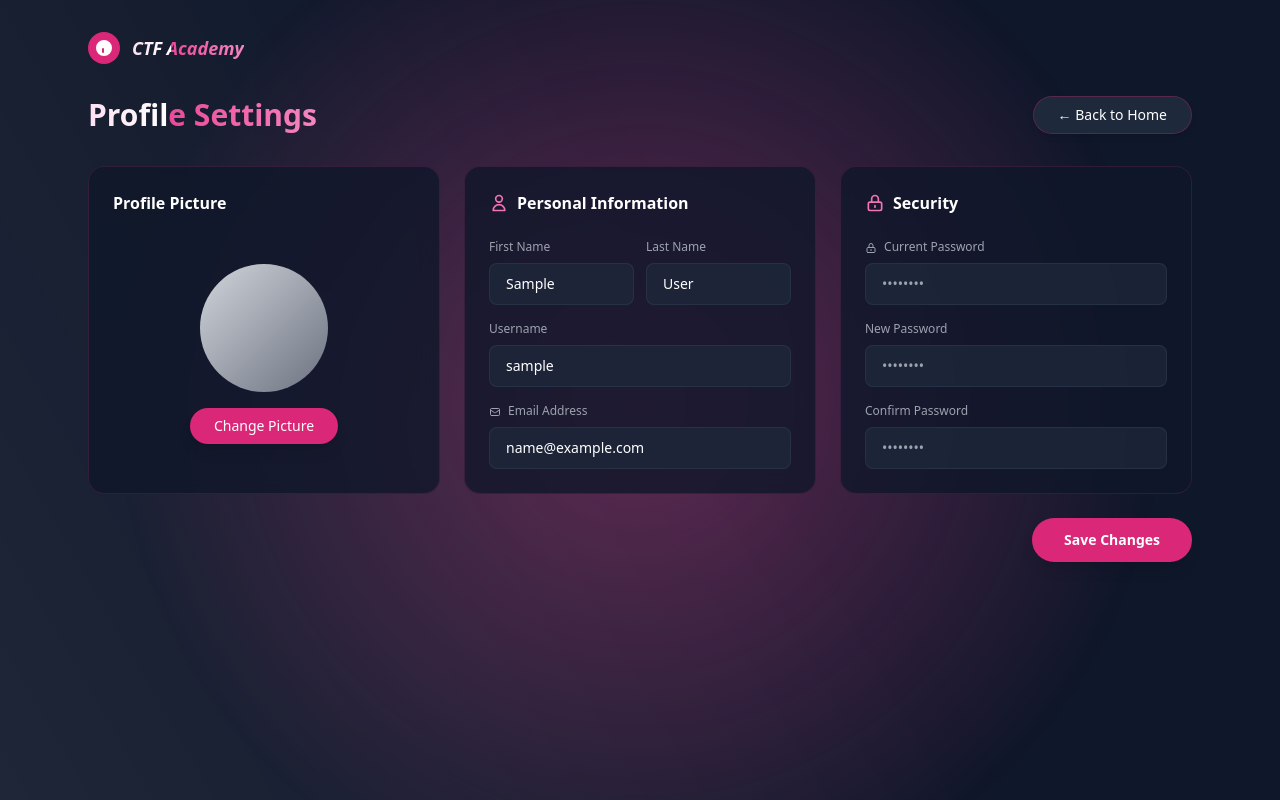
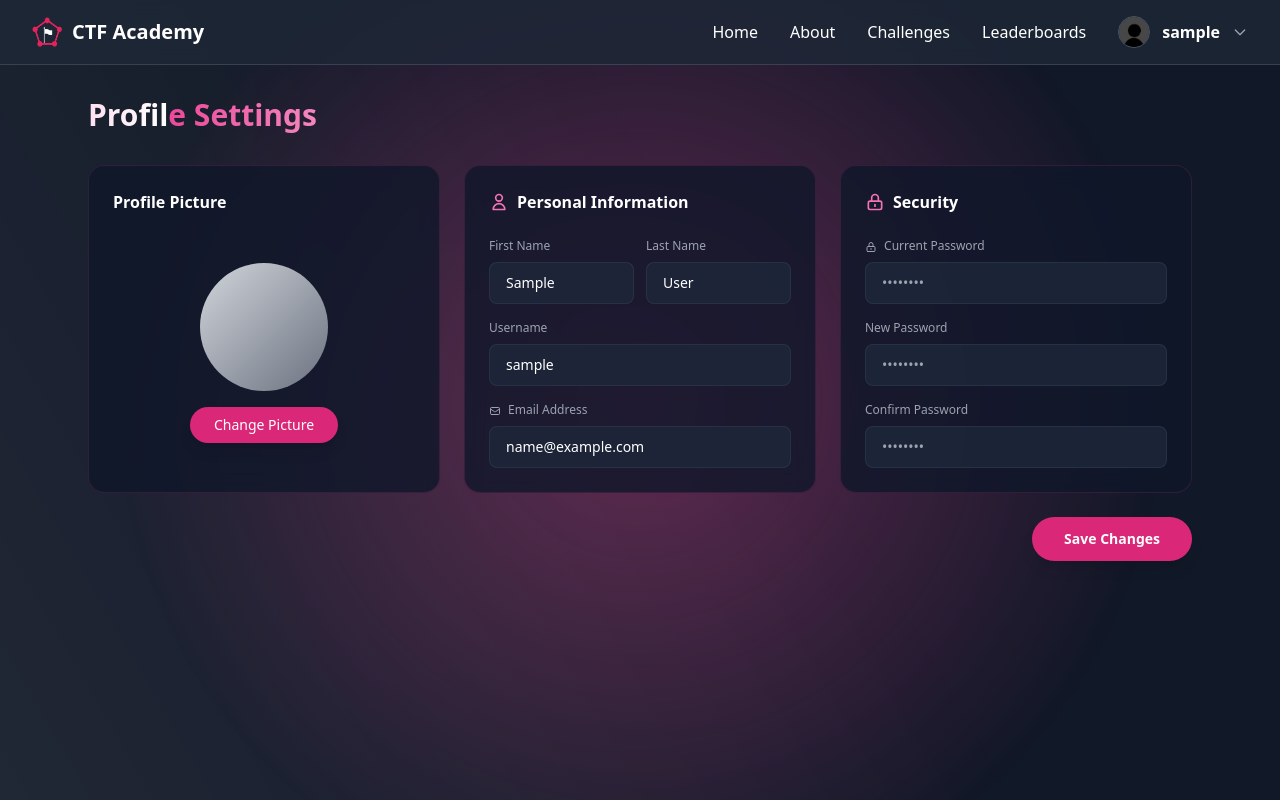
Before and after one commit to tallbreadstick/CSIT327-G1-ctf-academy, a Django app: page /profile/ in a window 1280 px wide. Run offline with Django 5.2, Linux system fonts and the light colour scheme; the visitor is signed in with stand-in values (Sample User, id 1); some libraries are stand-ins or nearby versions.

Commit message:
putted navigation bar onto profile page

```diff
--- a/ctf_academy/accounts/templates/accounts/profile.html
+++ b/ctf_academy/accounts/templates/accounts/profile.html
@@ -1,3 +1,4 @@
+{% load static %}
 <!DOCTYPE html>
 <html lang="en">
 <head>
@@ -33,9 +34,9 @@
         }
     </style>
 </head>
-<body class="bg-slate-900 text-white min-h-screen relative overflow-hidden">
+<body class="bg-gray-900 text-white min-h-screen relative overflow-hidden">
 
-        {% if messages %}
+    {% if messages %}
     <div class="fixed top-6 right-6 space-y-2 z-50">
         {% for message in messages %}
         <div class="px-6 py-3 rounded-lg shadow-lg text-white
@@ -46,38 +47,82 @@
     </div>
     {% endif %}
 
-
     <!-- BACKGROUND EFFECT -->
     <div class="absolute inset-0 opacity-10 bg-[radial-gradient(circle_at_center,#ec4899,transparent_70%)] animate-pulse"></div>
     <div class="absolute top-0 left-0 w-full h-full bg-[linear-gradient(60deg,#fff1,transparent_60%)]"></div>
 
+    <!-- NAVBAR (Matching home page) -->
+    <nav class="bg-gray-800/80 backdrop-blur border-b border-gray-700 z-10 relative">
+        <div class="max-w-7xl mx-auto px-4 sm:px-6 lg:px-8">
+            <div class="flex items-center justify-between h-16">
+                <!-- Logo -->
+                <div class="flex-shrink-0 flex items-center space-x-2">
+                    <img src="{% static 'accounts/images/logo.png' %}" alt="Logo" class="h-8 w-8">
+                    <span class="text-xl font-bold">CTF Academy</span>
+                </div>
+
+                <!-- Menu -->
+                <div class="hidden md:flex space-x-8 items-center">
+                    {% if user.is_superuser %}
+                    <a href="{% url 'admin_dashboard_page' %}" class="text-white hover:text-pink-400">Home</a>
+                    {% else %}
+                    <a href="{% url 'home' %}" class="text-white hover:text-pink-400">Home</a>
+                    {% endif %}
+                    <a href="/about" class="text-white hover:text-pink-400">About</a>
+                    <a href="/challenges" class="text-white hover:text-pink-400">Challenges</a>
+                    <a href="/leaderboards" class="text-white hover:text-pink-400">Leaderboards</a>
+
+                    {% if user.is_authenticated %}
+                    <!-- User Profile Dropdown -->
+                    <div class="relative ml-auto">
+                        <button id="userMenuButton" class="flex items-center space-x-3 focus:outline-none">
+                            <img src="{% static 'accounts/images/empty_profile.jpg' %}"
+                                alt="Profile"
+                                class="h-8 w-8 rounded-full border border-gray-600">
+                            <span class="text-white font-semibold">{{ user.username }}</span>
+                            <svg class="h-4 w-4 text-gray-400" fill="none" stroke="currentColor" viewBox="0 0 24 24">
+                                <path stroke-linecap="round" stroke-linejoin="round" stroke-width="2" d="M19 9l-7 7-7-7"/>
+                            </svg>
+                        </button>
+
+                        <!-- Dropdown Menu -->
+                        <div id="userDropdown" class="absolute right-0 mt-2 w-48 bg-gray-800 rounded-md shadow-lg hidden">
+                            <a href="{% url 'profile_page' %}" class="block px-4 py-2 text-gray-300 hover:bg-gray-700 hover:text-white">
+                                Profile
+                            </a>
+                            <a href="{% url 'logout_page' %}" class="block px-4 py-2 text-gray-300 hover:bg-gray-700 hover:text-white">
+                                Logout
+                            </a>
+                        </div>
+                    </div>
+                    {% else %}
+                    <!-- Auth Buttons -->
+                    <div class="flex space-x-3 ml-6">
+                        <a href="{% url 'login_page' %}"
+                        class="px-4 py-2 bg-pink-600 hover:bg-pink-700 rounded-lg shadow font-medium">
+                        Login
+                        </a>
+                        <a href="{% url 'register_page' %}"
+                        class="px-4 py-2 bg-white text-gray-900 hover:bg-gray-200 rounded-lg shadow font-medium">
+                        Register
+                        </a>
+                    </div>
+                    {% endif %}
+                </div>
+            </div>
+        </div>
+    </nav>
+
     <!-- MAIN CONTENT -->
     <div class="relative z-10 max-w-6xl mx-auto px-6 py-8">
 
-        <!-- Logo Section -->
-        <div class="flex items-center mb-8 fade-up">
-            <div class="flex items-center space-x-3">
-                <div class="w-8 h-8 bg-pink-600 rounded-full flex items-center justify-center">
-                    <svg class="w-5 h-5" fill="currentColor" viewBox="0 0 20 20">
-                        <path d="M10 2a8 8 0 100 16 8 8 0 000-16zM8 11a1 1 0 112 0v3a1 1 0 11-2 0v-3zm1-5a1 1 0 100 2 1 1 0 000-2z"/>
-                    </svg>
-                </div>
-                <span class="text-lg font-bold italic glow-text">CTF Academy</span>
-            </div>
+        <!-- Title -->
+        <div class="flex items-center justify-between mb-8 fade-up" style="animation-delay: 0.1s;">
+            <h1 class="text-3xl font-bold glow-text">Profile Settings</h1>
         </div>
 
-        <!-- Title and Back Button -->
-        <div class="flex items-center justify-between mb-8 fade-up" style="animation-delay: 0.1s;">
-            <h1 class="text-3xl font-bold glow-text">Profile Settings</h1>
-            <a href="{% url 'home' %}"
-            class="px-6 py-2 bg-slate-800 hover:bg-slate-700 text-white rounded-full text-sm font-medium border border-pink-600/30 shadow-md transition">
-                ← Back to Home
-            </a>
-        </div>
-
-
         <form method="POST" class="space-y-6">
-                 {% csrf_token %}
+            {% csrf_token %}
             <div class="grid grid-cols-1 md:grid-cols-3 gap-6">
 
                 <!-- Profile Picture Card -->
@@ -134,7 +179,6 @@
                             <input type="email" name="email" value="{{ user.email }}"
                                 class="w-full px-4 py-2.5 bg-slate-800/80 border border-slate-700/50 rounded-lg text-white text-sm focus:outline-none focus:border-pink-600 transition">
                         </div>
-
                     </div>
                 </div>
 
@@ -186,5 +230,24 @@
         </form>
     </div>
 
+    <!-- Dropdown Script -->
+    <script>
+        const btn = document.getElementById('userMenuButton');
+        const dropdown = document.getElementById('userDropdown');
+
+        if (btn && dropdown) {
+            btn.addEventListener('click', () => {
+                dropdown.classList.toggle('hidden');
+            });
+
+            // Close dropdown when clicking outside
+            document.addEventListener('click', (e) => {
+                if (!btn.contains(e.target) && !dropdown.contains(e.target)) {
+                    dropdown.classList.add('hidden');
+                }
+            });
+        }
+    </script>
+
 </body>
 </html>
```
